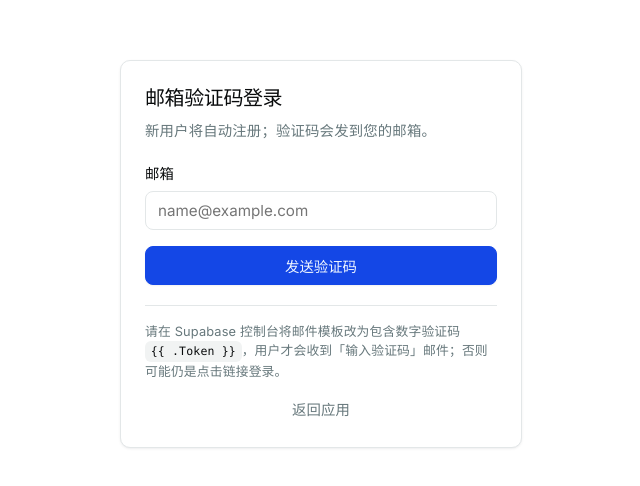
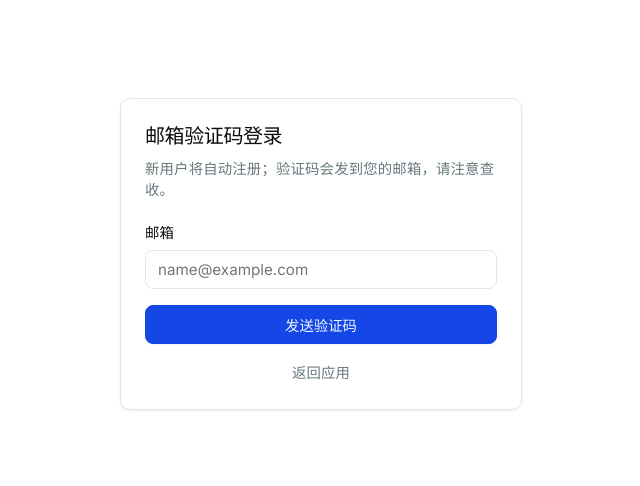
Before and after one commit to knightmiao/Fire_Assistant, a React (Vite) app: page /login in a window 1280 px wide. Shown: the part 146-632 px from the top of the page, without its empty margins (319-959 px from the left). Built offline with nearby package versions, Linux system fonts and the light colour scheme; no server answers.

Commit message:
优化登录框

```diff
--- a/src/App.css
+++ b/src/App.css
@@ -1760,15 +1760,6 @@ input[type='number']::-webkit-inner-spin-button {
   gap: 0.5rem;
 }
 
-.login-foot-hint {
-  margin: 1.25rem 0 0;
-  padding-top: 1rem;
-  border-top: 1px solid var(--border);
-  font-size: 0.8rem;
-  color: var(--muted-foreground);
-  line-height: 1.5;
-}
-
 .login-footer-links {
   margin-top: 1rem;
   text-align: center;
--- a/src/pages/Login.tsx
+++ b/src/pages/Login.tsx
@@ -62,7 +62,7 @@ export function Login() {
     setPhase('code');
     setOtp('');
     setCooldown(RESEND_COOLDOWN_SEC);
-    showToast('验证码已发送，请查收邮件（若模板未改为数字码，请见页面底部说明）');
+    showToast('验证码已发送，请查收邮件');
   }, [email, safeNext, showToast]);
 
   const verify = useCallback(async () => {
@@ -113,7 +113,7 @@ export function Login() {
     <div className="login-page">
       <div className="login-card card">
         <h2 className="login-title">邮箱验证码登录</h2>
-        <p className="hint login-lead">新用户将自动注册；验证码会发到您的邮箱。</p>
+        <p className="hint login-lead">新用户将自动注册；验证码会发到您的邮箱，请注意查收。</p>
 
         {phase === 'email' ? (
           <div className="login-fields">
@@ -175,11 +175,6 @@ export function Login() {
             </div>
           </div>
         )}
-
-        <p className="login-foot-hint">
-          请在 Supabase 控制台将邮件模板改为包含数字验证码 <code>{'{{ .Token }}'}</code>，用户才会收到「输入验证码」邮件；否则可能仍是点击链接登录。
-        </p>
-
         <div className="login-footer-links">
           <Link to="/dashboard">返回应用</Link>
         </div>
```
